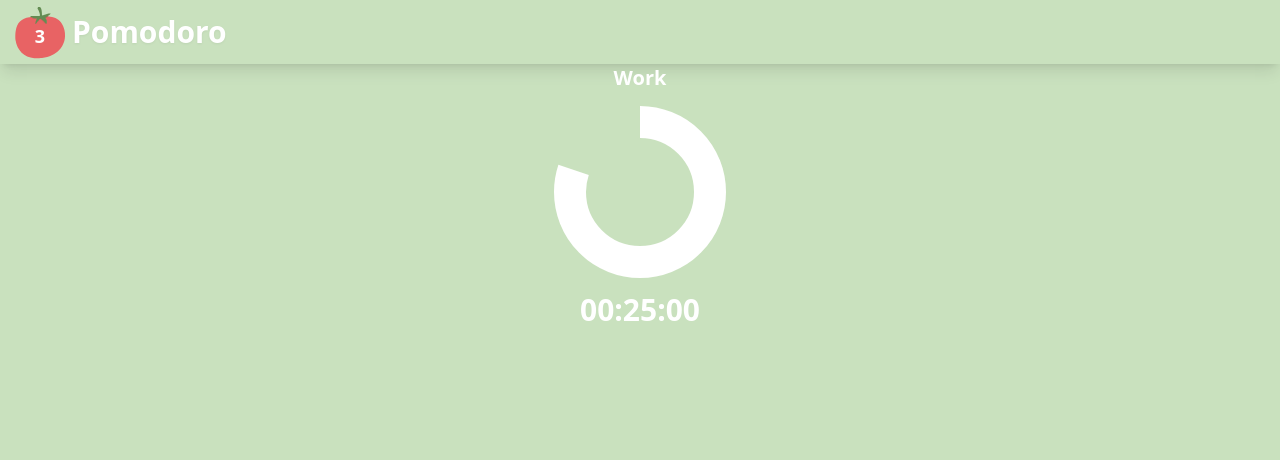
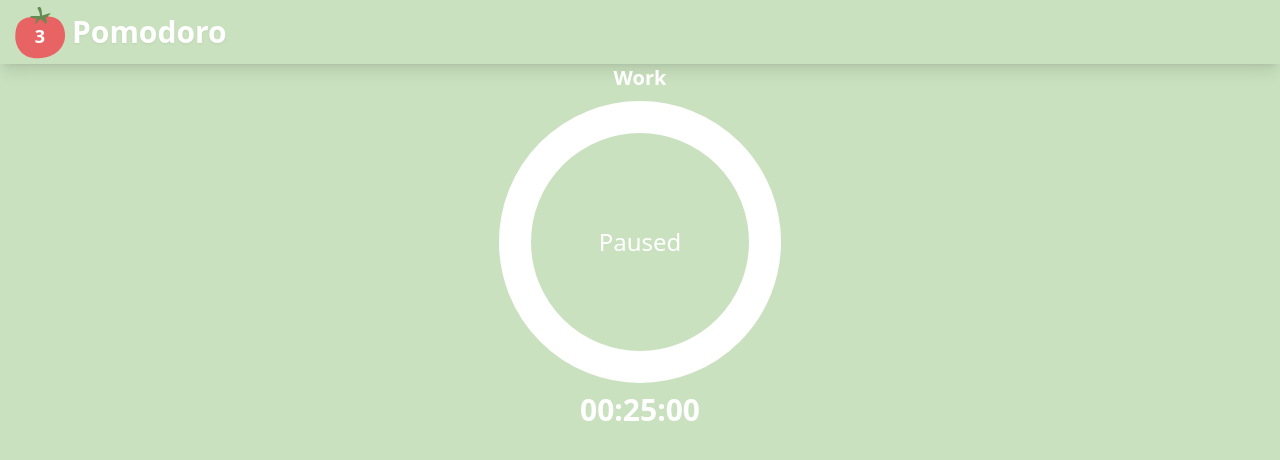
Before and after one commit to JethroNatividad/pomodoro-timer, a Next.js app: page / in a window 1280 px wide. Shown: the top 460 px of the page. Built offline with nearby package versions, Linux system fonts and the light colour scheme.

Commit message:
Make circle bigger

```diff
--- a/components/PomodoroTimer.tsx
+++ b/components/PomodoroTimer.tsx
@@ -1,5 +1,5 @@
 import React, { Dispatch, SetStateAction, useEffect, useState } from 'react'
-import getFormattedTime from '../lib/timer'
+import getFormattedTime, { calculatePercentage } from '../lib/timer'
 import { AppSettings, STATUS, TIMER_STATUS } from '../types'
 import Pie from './TimerCircle'
 
@@ -81,7 +81,7 @@ const PomodoroTimer = ({ appSettings, setWorkDone, workDone }: Props) => {
     return (
         <div className='flex flex-col items-center justify-center'>
             <h1 className='text-xl font-semibold text-white'>{getStatusText(status)}</h1>
-            <Pie percentage={80} color="white" text='' />
+            <Pie percentage={calculatePercentage(secondsRemaining, appSettings.timers[status] * 60)} color="white" handleStart={handleStart} handlePause={handlePause} timerStatus={timerStatus} />
             <h1 className='text-3xl font-semibold text-white'>{getFormattedTime(secondsRemaining)}</h1>
 
         </div>
--- a/components/TimerCircle.tsx
+++ b/components/TimerCircle.tsx
@@ -1,3 +1,5 @@
+import { TIMER_STATUS } from "../types";
+
 const cleanPercentage = (percentage: number) => {
     const isNegativeOrNaN = !Number.isFinite(+percentage) || percentage < 0; // we can set non-numbers to 0 here
     const isTooHigh = percentage > 100;
@@ -5,14 +7,14 @@ const cleanPercentage = (percentage: number) => {
 };
 
 const Circle = ({ color, percentage }: { color: string, percentage: number }) => {
-    const r = 70;
+    const r = 125;
     const circ = 2 * Math.PI * r;
     const strokePct = ((100 - percentage) * circ) / 100; // where stroke will start, e.g. from 15% to 100%.
     return (
         <circle
             r={r}
-            cx={100}
-            cy={100}
+            cx={50}
+            cy={150}
             fill="transparent"
             stroke={strokePct !== circ ? color : ""} // remove color as 0% sets full circumference
             strokeWidth={"2rem"}
@@ -22,30 +24,32 @@ const Circle = ({ color, percentage }: { color: string, percentage: number }) =>
     );
 };
 
-const Text = ({ text }: { text: string }) => {
+type PieProps = {
+    color: string,
+    percentage: number,
+    handleStart: () => void,
+    handlePause: () => void,
+    timerStatus: TIMER_STATUS,
+}
+const Pie = ({ percentage, color, handleStart, handlePause, timerStatus }: PieProps) => {
+    const pct = cleanPercentage(percentage);
+    const handleClick = timerStatus === TIMER_STATUS.RUNNING ? handlePause : handleStart;
+
     return (
-        <text
-            x="50%"
-            y="50%"
-            dominantBaseline="central"
-            textAnchor="middle"
-            fontSize={"1.5em"}
-        >
-            {text}
-        </text>
-    );
-};
+        <div onClick={handleClick} className="relative w-fit h-fit">
 
-const Pie = ({ percentage, color, text }: { color: string, percentage: number, text: string }) => {
-    const pct = cleanPercentage(percentage);
-    return (
-        <svg width={200} height={200}>
-            <g transform={`rotate(-90 ${"100 100"})`}>
-                <Circle color="lightgrey" percentage={0} />
-                <Circle color={color} percentage={pct} />
-            </g>
-            <Text text={text} />
-        </svg>
+            <svg height={300} width={300}>
+                <g transform={`rotate(-90 ${"100 100"})`}>
+                    <Circle color="lightgrey" percentage={0} />
+                    <Circle color={color} percentage={pct} />
+                </g>
+            </svg>
+            <div className="absolute top-0 left-0 flex flex-col items-center justify-center h-full w-full">
+                {timerStatus === TIMER_STATUS.PAUSED && (
+                    <div className="text-center text-white text-2xl">Paused</div>
+                )}
+            </div>
+        </div >
     );
 };
 
```
